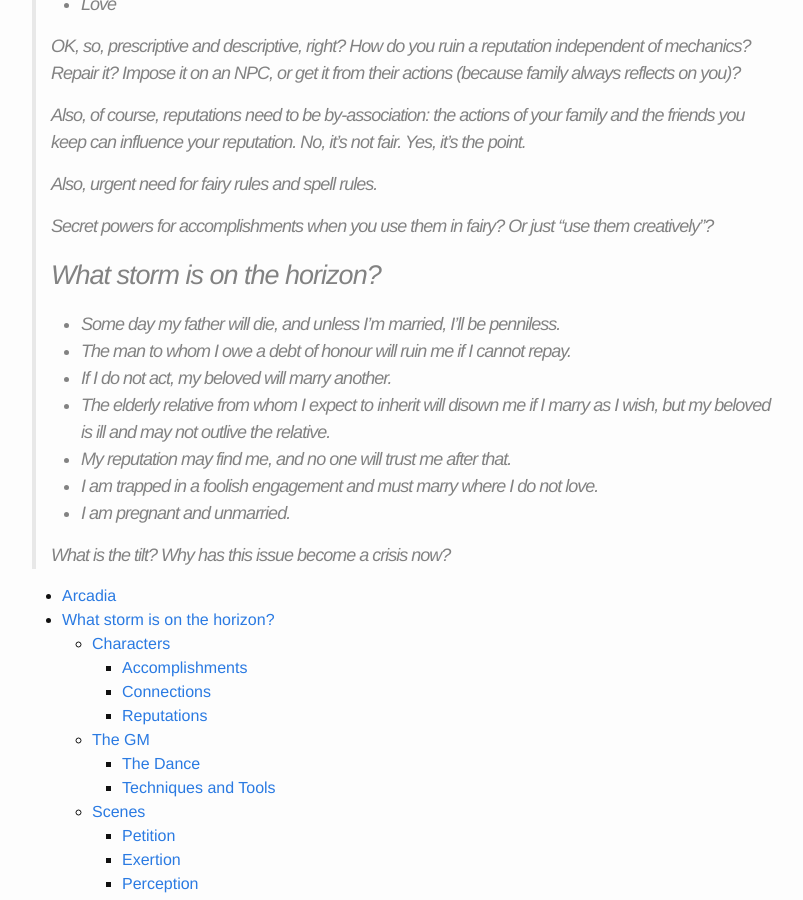
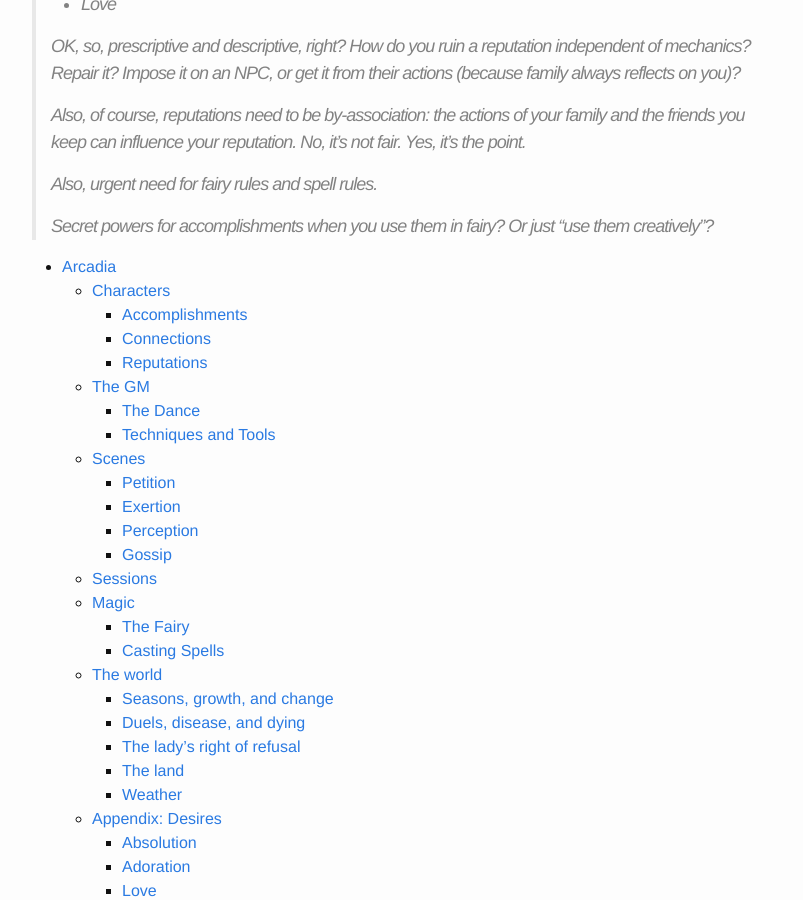
Before and after one commit to wlonk/arcadia, a Jekyll site: the page built from rules/index.md, in a window 1280 px wide and 900 px high, scrolled down 1019 px. Shown: the whole window, without its empty margins (238-1041 px from the left). Built offline with Jekyll 4.4.1, drawn with Linux system fonts in a browser that asks for light colours; some web fonts are replaced.

```diff
--- a/rules/index.md
+++ b/rules/index.md
@@ -56,20 +56,6 @@
 >
 > Secret powers for accomplishments when you use them in fairy? Or just "use
 > them creatively"?
->
-> # What storm is on the horizon?
->
->   * Some day my father will die, and unless I'm married, I'll be penniless.
->   * The man to whom I owe a debt of honour will ruin me if I cannot repay.
->   * If I do not act, my beloved will marry another.
->   * The elderly relative from whom I expect to inherit will disown me if I
->     marry as I wish, but my beloved is ill and may not outlive the relative.
->   * My reputation may find me, and no one will trust me after that.
->   * I am trapped in a foolish engagement and must marry where I do not love.
->   * I am pregnant and unmarried.
->
-> What is the tilt? Why has this issue become a crisis _now_?
-
 
 * TOC
 {:toc}
```
Also changed, not shown: rules/storms_and_spells.md (+3 -0 lines).
